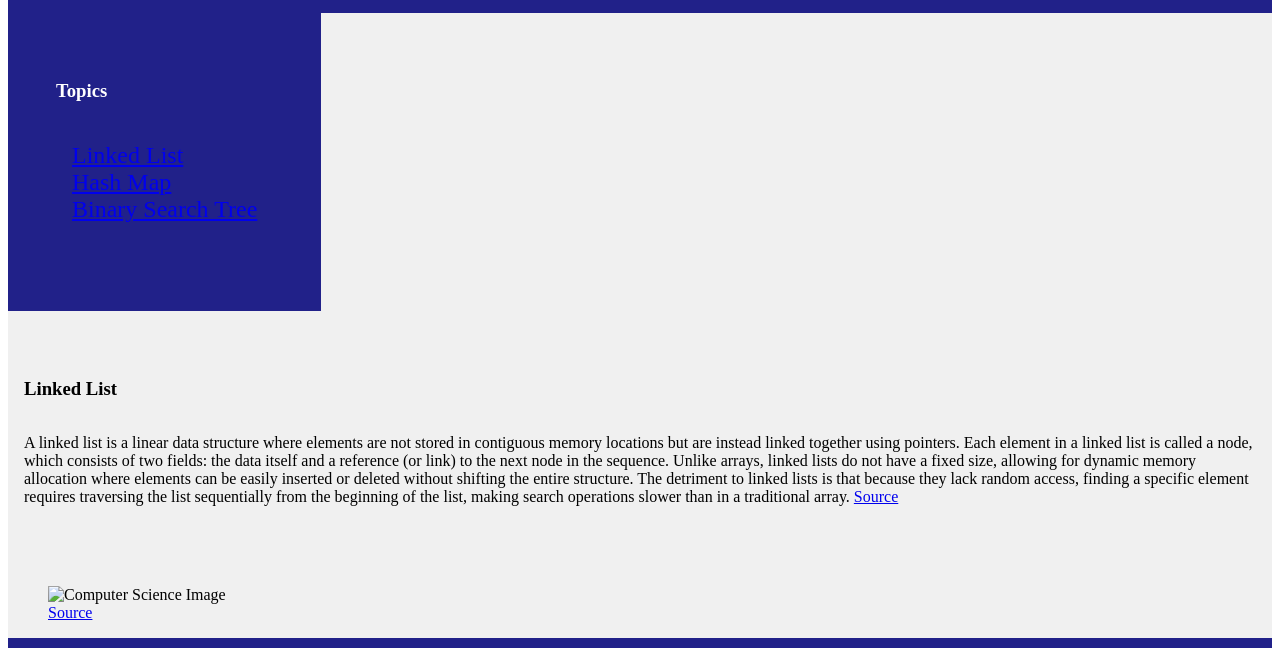
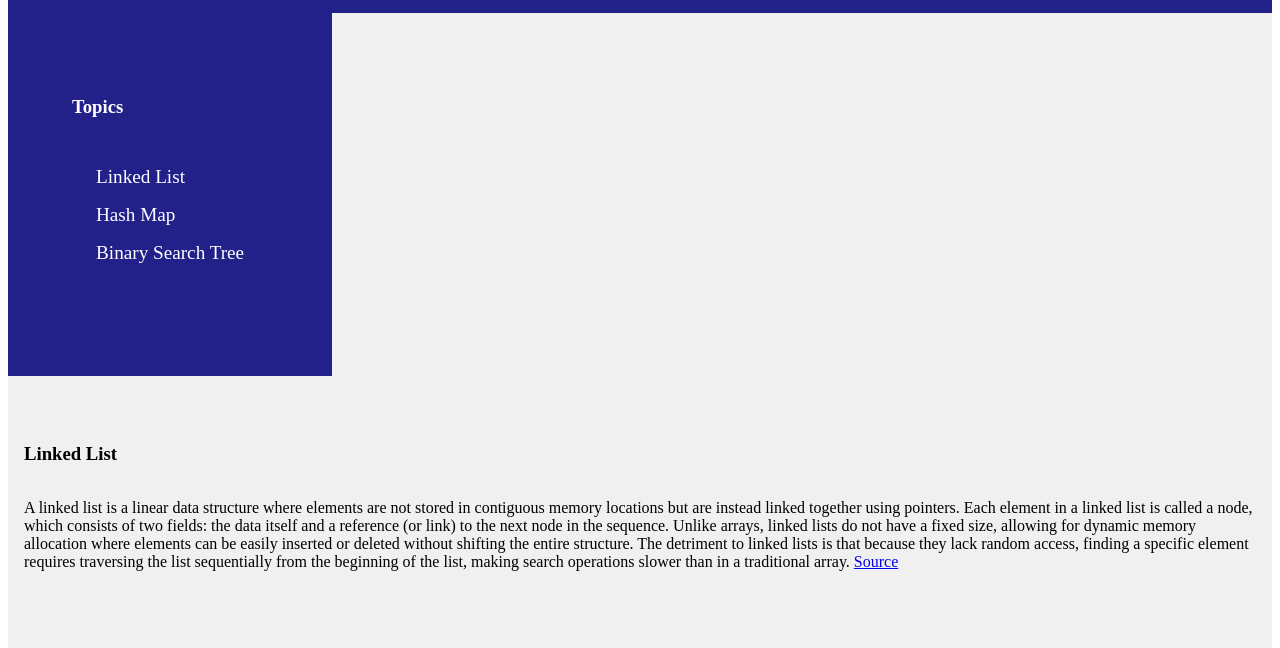
Before and after one commit to tykenney-ux/tykenney-ux.github.io, a plain HTML site: page hw1/topic1.html in a window 1280 px wide. Shown: the part 197-845 px from the top of the page. Drawn offline with Linux system fonts and the light colour scheme.

Commit message:
reattempt topics fix

```diff
--- a/hw1/css/styles.css
+++ b/hw1/css/styles.css
@@ -100,3 +100,11 @@ main {
     color: #000000;
     /* Set text color for the main content */
 }
+
+li a {
+    display: block;
+    padding: 0.5rem;
+    font-size: 1.2rem;
+    color: #ffffff;
+    text-decoration: none;
+}
--- a/hw1/topic1.html
+++ b/hw1/topic1.html
@@ -17,7 +17,7 @@
         <nav>
             <!-- Navigation links will be added in the next lesson -->
 
-            <a href="index.html"><span id="current-page">Overview</span></a>
+            <a href="index.html">Overview</a>
 
 
 
@@ -25,6 +25,7 @@
         </nav>
     </header>
     <main>
+        <nav>
             <div id="menu-topics">
                 <h3>Topics</h3>
                 <ul class="menu-content">
@@ -33,6 +34,7 @@
                     <li><a href="topic3.html">Binary Search Tree</a></li>
                 </ul>
             </div>
+        </nav>
 
         <article>
             <h3>Linked List</h3>
@@ -46,7 +48,7 @@
                 array. <a href="https://www.youtube.com/watch?v=O9v10jQkm5c" target="_blank">Source</a></p>
         </article>
         <figure>
-            <img src="img/linked-list.png" alt="Computer Science Image">
+            <img src="img/linked-lists.png" alt="Computer Science Image">
             <figcaption><a href="https://share.google/QXqTVB1mWatjGczN3" target="_blank">Source</a></figcaption>
         </figure>
 
```
Also changed, not shown: hw1/topic2.html (+3 -1 lines), hw1/topic3.html (+3 -2 lines). Lines whose indentation alone changed are shown as unchanged.
